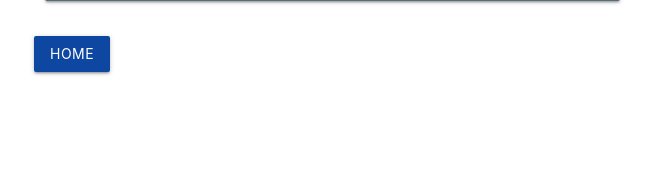
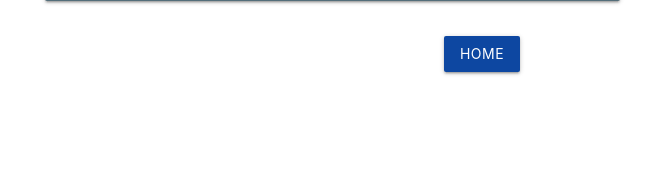
Before and after one commit to jscpeterson/help-desk, a Django app: template templates/tickets/view_ticket.html in a window 1280 px wide. Shown: the part 606-781 px from the top of the page, without its empty margins (158-810 px from the left). Run offline with Django 3.2, Linux system fonts and the light colour scheme; the template is opened without the code that fills it, so the values that code supplies are empty.

Commit message:
Home button centered

```diff
--- a/templates/tickets/view_ticket.html
+++ b/templates/tickets/view_ticket.html
@@ -167,7 +167,7 @@ REVEAL WITH DESCRIPTION PARTIALLY SHOWN IN A FIXED HEIGHT SECTION -->
   </div>
   <!-- ROW FOR DETAIL AND NOTES CARD END -->
 
-<div>
+<div style="text-align:center">
     <button class="btn waves-effect waves-light hoverable blue darken-4" id="btn" type="submit" name="action"
     onclick="window.location.href = {% url 'tickets:home' %};
     return false;">Home
```
